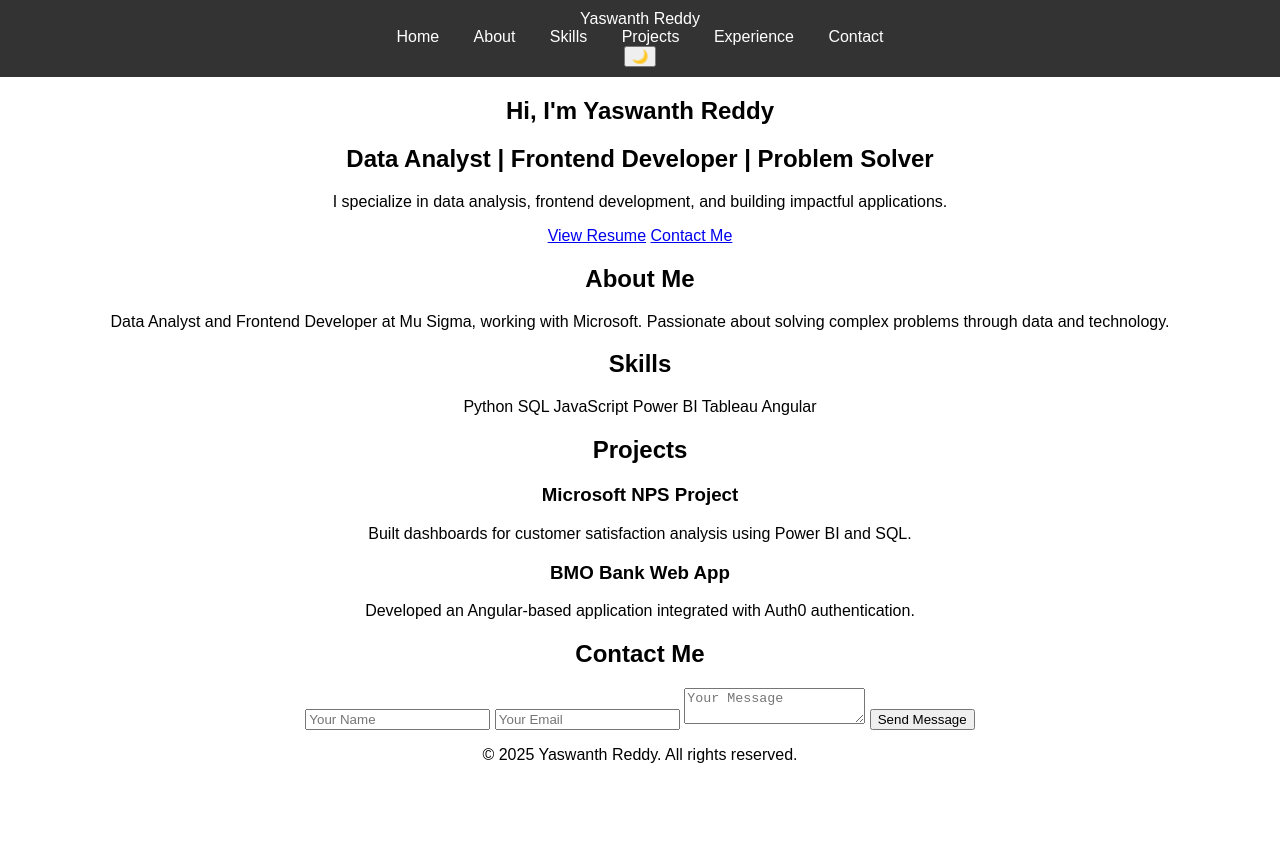
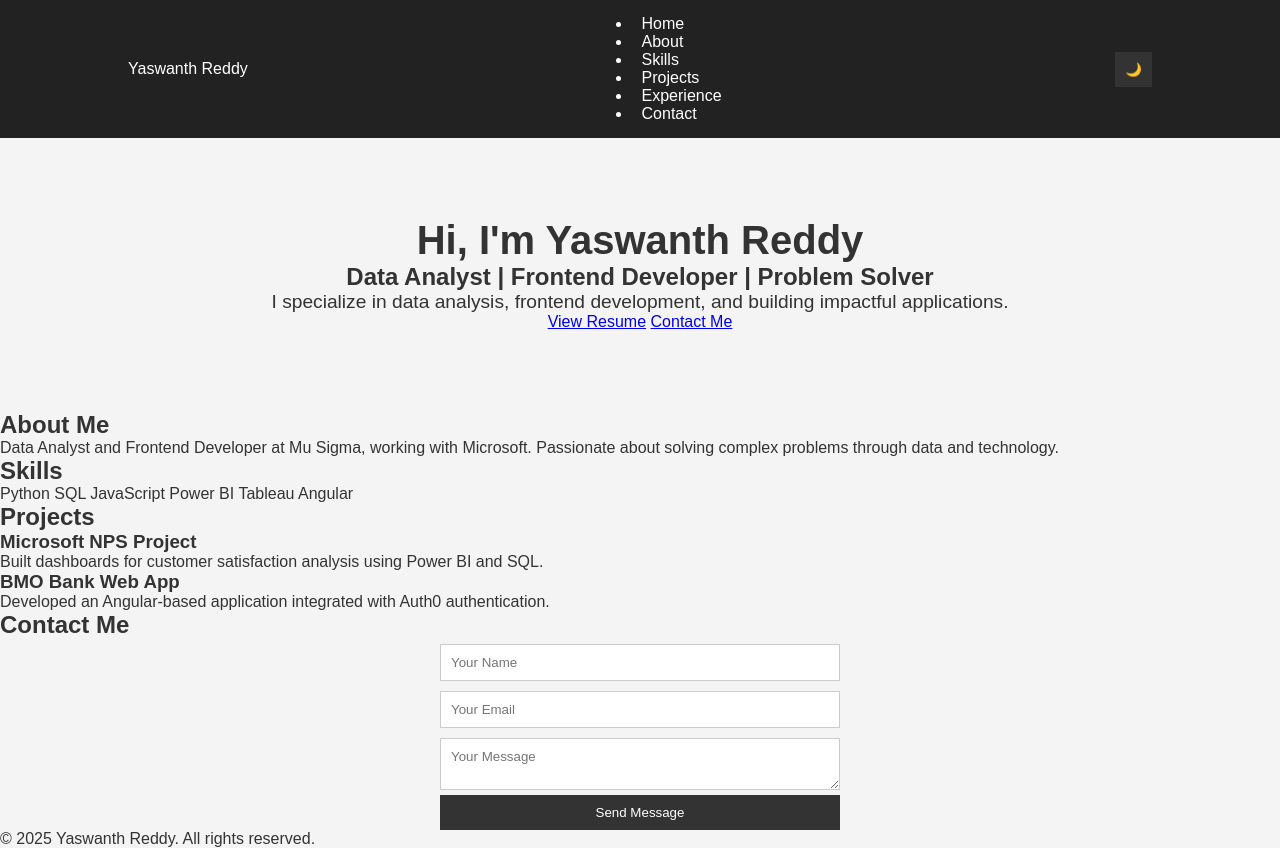
Before and after one commit to Yaswanth0602/Yaswanth-portfolio, a plain HTML site: page index.html in a window 1280 px wide. Before the commit the page ends 800 px from the top, so only its background shows below. Drawn offline with Linux system fonts and the light colour scheme.

Commit message:
Update styles.css

```diff
--- a/styles.css
+++ b/styles.css
@@ -1,28 +1,92 @@
-body {
-    font-family: Arial, sans-serif;
+/* Global styles */
+* {
     margin: 0;
     padding: 0;
-    text-align: center;
+    box-sizing: border-box;
+    font-family: 'Arial', sans-serif;
 }
 
-header {
-    background-color: #333;
+body {
+    background: #f4f4f4;
+    color: #333;
+    transition: background 0.3s, color 0.3s;
+}
+
+/* Dark mode */
+.dark-mode {
+    background: #121212;
+    color: #fff;
+}
+
+/* Navbar */
+nav {
+    display: flex;
+    justify-content: space-between;
+    align-items: center;
+    padding: 15px 10%;
+    background: #222;
+    color: white;
+}
+
+nav a {
+    color: white;
+    text-decoration: none;
+    margin: 0 10px;
+}
+
+/* Hero Section */
+.hero {
+    text-align: center;
+    padding: 80px 20px;
+}
+
+.hero h1 {
+    font-size: 2.5rem;
+}
+
+.hero p {
+    font-size: 1.2rem;
+}
+
+/* Responsive Grid */
+.skills, .projects, .experience {
+    display: grid;
+    grid-template-columns: repeat(auto-fit, minmax(300px, 1fr));
+    gap: 20px;
+    padding: 20px;
+}
+
+/* Contact Form */
+form {
+    display: flex;
+    flex-direction: column;
+    width: 100%;
+    max-width: 400px;
+    margin: auto;
+}
+
+input, textarea {
+    padding: 10px;
+    margin: 5px 0;
+    border: 1px solid #ccc;
+}
+
+button {
+    background: #333;
     color: white;
     padding: 10px;
+    border: none;
+    cursor: pointer;
 }
 
-nav ul {
-    list-style: none;
-    padding: 0;
-    margin: 0;
+/* Responsive */
+@media (max-width: 768px) {
+    nav {
+        flex-direction: column;
+        text-align: center;
+    }
+
+    .hero h1 {
+        font-size: 2rem;
+    }
 }
-
-nav ul li {
-    display: inline;
-    margin: 0 15px;
-}
-
-nav ul li a {
-    color: white;
-    text-decoration: none;
-}
```
